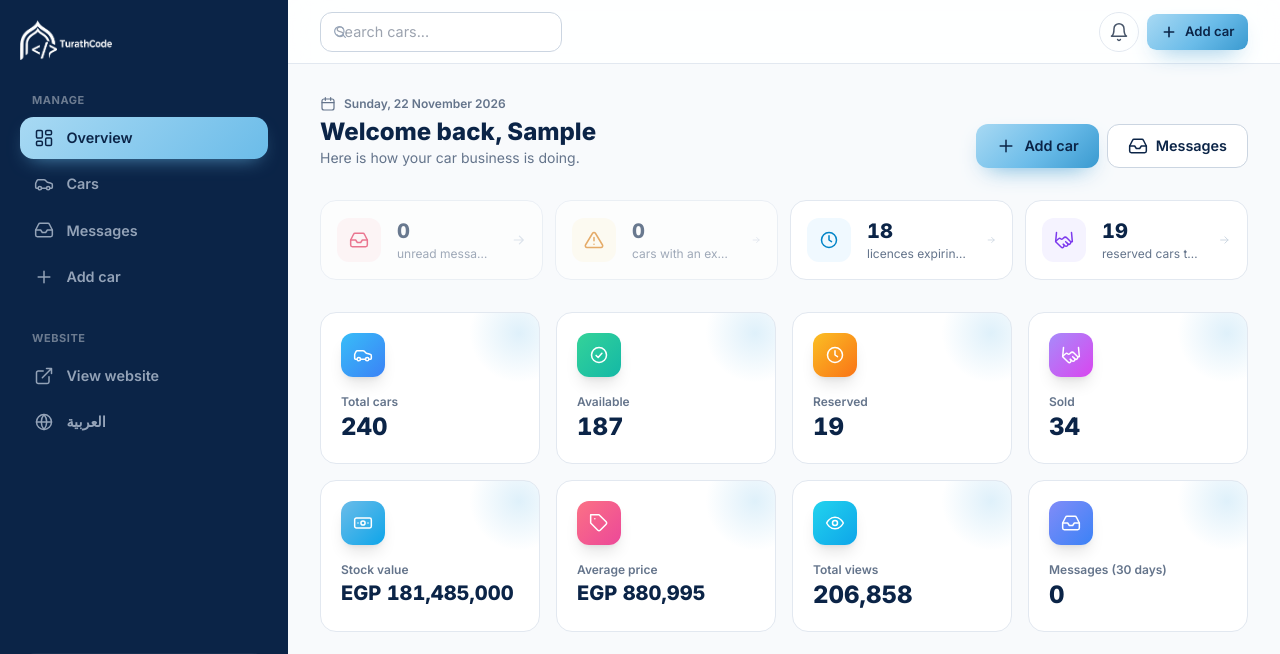
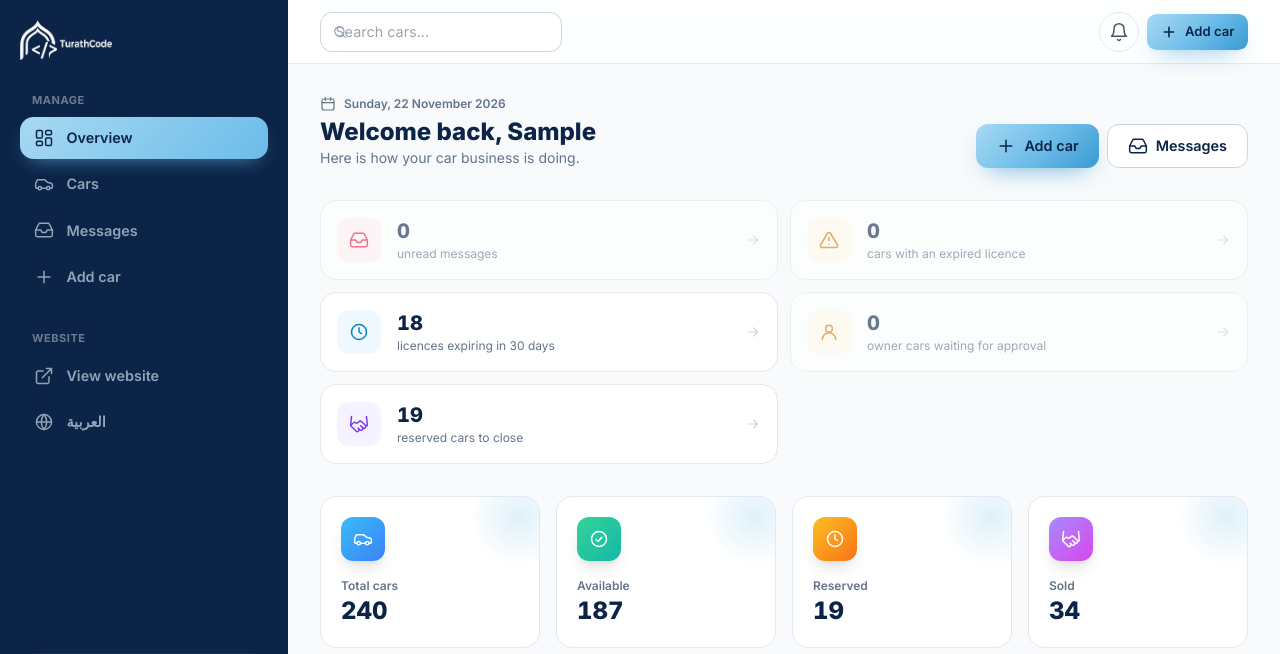
Before and after one commit to ABDULLAHTALLAT/Carshop-Turath, a Laravel app: page /admin in a window 1280 px wide. Shown: the top 654 px of the page. Run offline with Laravel 12, Linux system fonts and the light colour scheme; a user stored in the database is signed in; data comes from the database, SQL or seed files in the repository; tables that the repository leaves empty hold one stand-in row (values such as "Sample post"); some web fonts are replaced.

Commit message:
Add pending approvals to the admin attention row

```diff
--- a/resources/views/admin/dashboard.blade.php
+++ b/resources/views/admin/dashboard.blade.php
@@ -19,6 +19,7 @@
         ['inbox', $a['attention']['unread'], 'unread messages', route('admin.inquiries.index'), 'text-rose-600 bg-rose-50'],
         ['alert', $a['attention']['expired_licenses'], 'cars with an expired licence', route('admin.cars.index'), 'text-amber-600 bg-amber-50'],
         ['clock', $a['attention']['expiring'], 'licences expiring in 30 days', route('admin.cars.index'), 'text-sky-600 bg-sky-50'],
+        ['user', $a['attention']['pending'], 'owner cars waiting for approval', route('admin.cars.index', ['status' => 'pending']), 'text-amber-600 bg-amber-50'],
         ['handshake', $a['attention']['reserved'], 'reserved cars to close', route('admin.cars.index', ['status' => 'reserved']), 'text-violet-600 bg-violet-50'],
     ];
 @endphp
@@ -37,7 +38,7 @@
 </div>
 
 {{-- Needs attention --}}
-<div class="mb-8 grid gap-3 sm:grid-cols-2 xl:grid-cols-4">
+<div class="mb-8 grid gap-3 sm:grid-cols-2 xl:grid-cols-5">
     @foreach($attention as [$icon, $n, $label, $url, $tone])
         <a href="{{ $url }}" class="card flex items-center gap-4 p-4 {{ $n ? '' : 'opacity-60' }}">
             <span class="grid h-11 w-11 shrink-0 place-items-center rounded-xl {{ $tone }}"><x-icon :name="$icon" class="h-5 w-5" /></span>
```
